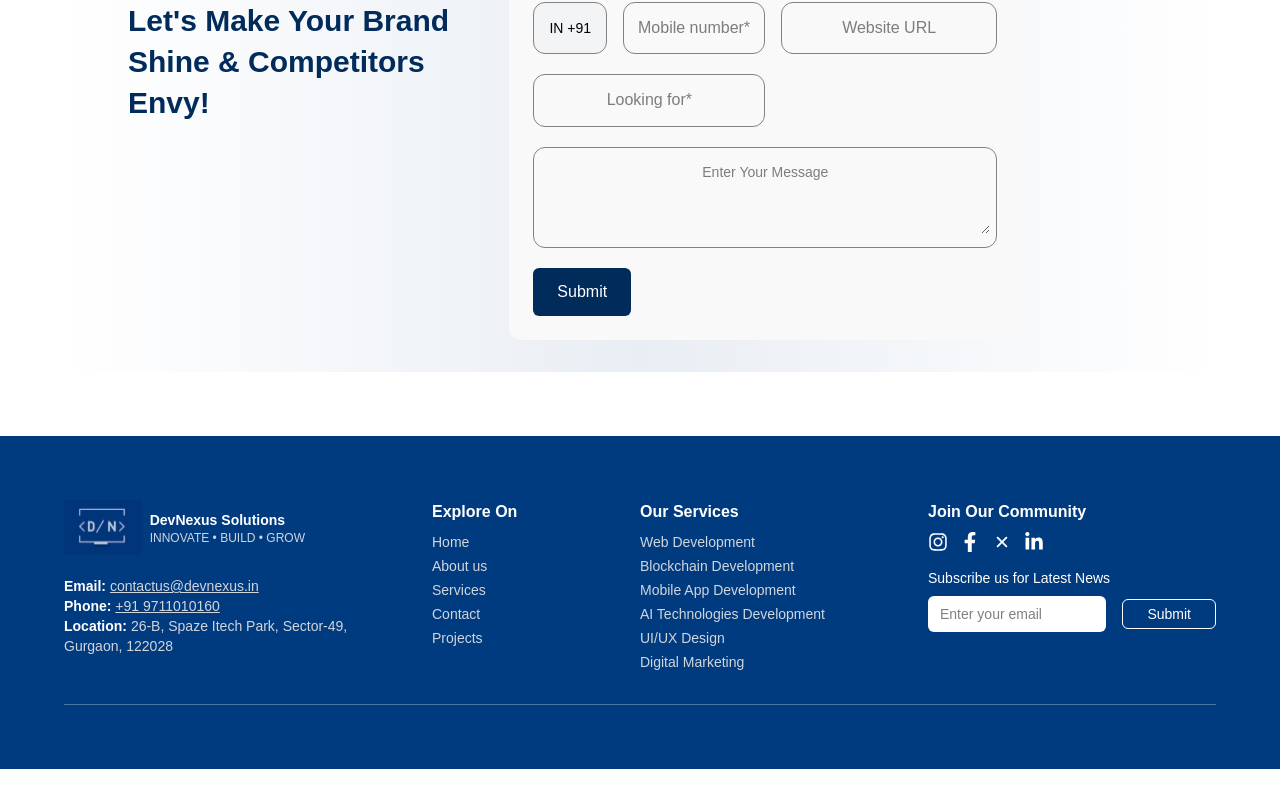
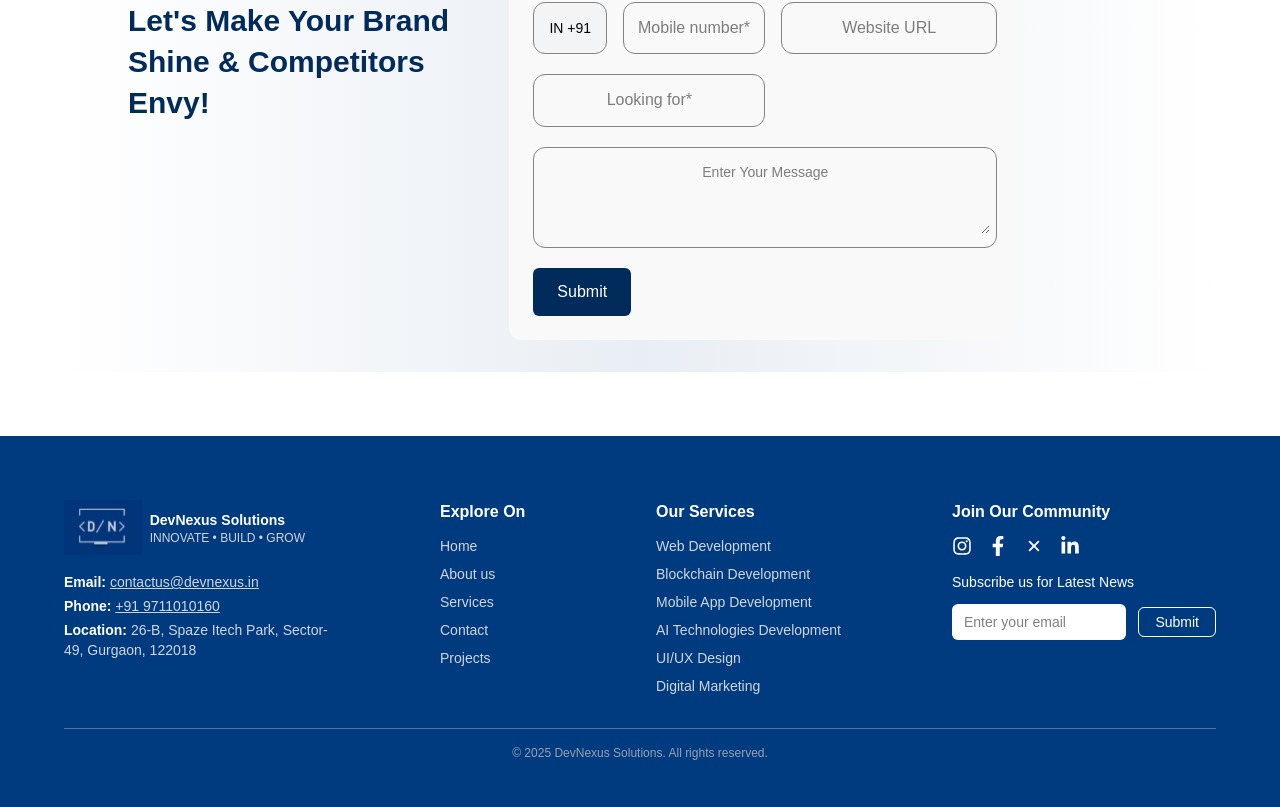
Before and after one commit to muktijindal-devnexus/devnexus-frontend, a Next.js app: page /ai-tech-services in a window 1280 px wide. Shown: the part 4038-4845 px from the top of the page. Before the commit the page ends 4807 px from the top, so only its background shows below. Built offline with nearby package versions, Linux system fonts and the light colour scheme.

Commit message:
Update Footer.jsx

```diff
--- a/src/components/global/Footer.jsx
+++ b/src/components/global/Footer.jsx
@@ -4,18 +4,19 @@ import Link from "next/link";
 
 export default function Footer() {
   return (
-    <section className="bg-[#003B80] text-white p-8 cursor-pointer">
-      <div className="max-w-7xl mx-auto grid grid-cols-1 md:grid-cols-4 border-b border-white/30 pb-8">
+    <section className="bg-[#003B80] text-white p-4 sm:p-6 md:p-8 cursor-pointer">
+      <div className="max-w-7xl mx-auto grid grid-cols-1 sm:grid-cols-2 lg:grid-cols-4 gap-6 md:gap-8 border-b border-white/30 pb-8">
         {/* Logo and Contact Info */}
-        <div>
-          <Link href="/" className="flex items-center gap-2 pb-5">
-            <img src="/images/logo.svg" alt="Logo" className="h-14 w-auto" />
+        <div className="order-1">
+          <Link href="/" className="flex items-center gap-2 pb-4">
+            <img src="/images/logo.svg" alt="Logo" className="h-12 w-auto sm:h-14" />
             <div>
               <h1 className="text-sm font-bold">DevNexus Solutions</h1>
               <p className="text-xs text-gray-300">INNOVATE • BUILD • GROW</p>
             </div>
           </Link>
-          <p className="text-sm text-gray-300">
+          <div className="space-y-1 text-sm text-gray-300">
+            <p>
               <span className="font-semibold text-white">Email:</span>{" "}
               <a
                 href="mailto:contactus@devnexus.in"
@@ -26,69 +27,81 @@ export default function Footer() {
                 contactus@devnexus.in
               </a>
             </p>
-          <p className="text-sm text-gray-300">
+            <p>
               <span className="font-semibold text-white">Phone:</span>{" "}
               <a href="tel:+919711010160" className="underline hover:text-white">
                 +91 9711010160
               </a>
             </p>
-          <p className="text-sm text-gray-300">
+            <p>
               <span className="font-semibold text-white">Location:</span> 26-B,
-            Spaze Itech Park, Sector-49, Gurgaon, 122028
+              Spaze Itech Park, Sector-49, Gurgaon, 122018
             </p>
+          </div>
         </div>
 
         {/* Explore On */}
-        <div className="pl-20">
-          <h3 className="font-semibold text-white mb-2 ">Explore On</h3>
-          <ul className="text-sm text-gray-300 space-y-1">
-            <li>Home</li>
-            <li>About us</li>
-            <li>Services</li>
-            <li>Contact</li>
-            <li>Projects</li>
+        <div className="order-3 lg:order-2 sm:pl-4 md:pl-8 lg:pl-20">
+          <h3 className="font-semibold text-white mb-3">Explore On</h3>
+          <ul className="text-sm text-gray-300 space-y-2">
+            <li className="hover:text-white transition-colors">Home</li>
+            <li className="hover:text-white transition-colors">About us</li>
+            <li className="hover:text-white transition-colors">Services</li>
+            <li className="hover:text-white transition-colors">Contact</li>
+            <li className="hover:text-white transition-colors">Projects</li>
           </ul>
         </div>
 
         {/* Our Services */}
-        <div>
-          <h3 className="font-semibold text-white mb-2">Our Services</h3>
-          <ul className="text-sm text-gray-300 space-y-1">
-            <li>Web Development</li>
-            <li>Blockchain Development</li>
-            <li>Mobile App Development</li>
-            <li>AI Technologies Development</li>
-            <li>UI/UX Design</li>
-            <li>Digital Marketing</li>
-
+        <div className="order-4 lg:order-3">
+          <h3 className="font-semibold text-white mb-3">Our Services</h3>
+          <ul className="text-sm text-gray-300 space-y-2">
+            <li className="hover:text-white transition-colors">Web Development</li>
+            <li className="hover:text-white transition-colors">Blockchain Development</li>
+            <li className="hover:text-white transition-colors">Mobile App Development</li>
+            <li className="hover:text-white transition-colors">AI Technologies Development</li>
+            <li className="hover:text-white transition-colors">UI/UX Design</li>
+            <li className="hover:text-white transition-colors">Digital Marketing</li>
           </ul>
         </div>
 
         {/* Social & Newsletter */}
-        <div>
-          <h3 className="font-semibold text-white mb-2">Join Our Community</h3>
-          <div className="flex gap-3 mb-4 text-white text-xl">
+        <div className="order-2 lg:order-4">
+          <h3 className="font-semibold text-white mb-3">Join Our Community</h3>
+          <div className="flex gap-4 mb-4 text-white text-xl">
+            <a href="#" className="hover:text-gray-300 transition-colors">
               <FaInstagram />
+            </a>
+            <a href="#" className="hover:text-gray-300 transition-colors">
               <FaFacebookF />
+            </a>
+            <a href="#" className="hover:text-gray-300 transition-colors">
               <IoClose />
+            </a>
+            <a href="#" className="hover:text-gray-300 transition-colors">
               <FaLinkedinIn />
+            </a>
           </div>
-          <h4 className="text-sm font-medium mb-2">
+          <h4 className="text-sm font-medium mb-3">
             Subscribe us for Latest News
           </h4>
-          <div className="flex items-center gap-4">
+          <div className="flex flex-col sm:flex-row items-center gap-3">
             <input
               type="email"
               placeholder="Enter your email"
               className="px-3 py-2 text-sm rounded-md w-full text-black bg-white focus:outline-none focus:ring-0 focus:border-transparent"
             />
-
-            <button className="px-6 py-1 rounded-md text-sm text-white border border-white">
+            <button className="px-4 py-2 sm:py-1 rounded-md text-sm text-white border border-white hover:bg-white hover:text-[#003B80] transition-colors w-full sm:w-auto text-center">
               Submit
             </button>
           </div>
         </div>
       </div>
+
+      {/* Copyright section can be added here */}
+      <div className="max-w-7xl mx-auto pt-4 text-center text-xs text-gray-400">
+        © {new Date().getFullYear()} DevNexus Solutions. All rights reserved.
+      </div>
     </section>
   );
 }
```
Lines whose indentation alone changed are shown as unchanged.
